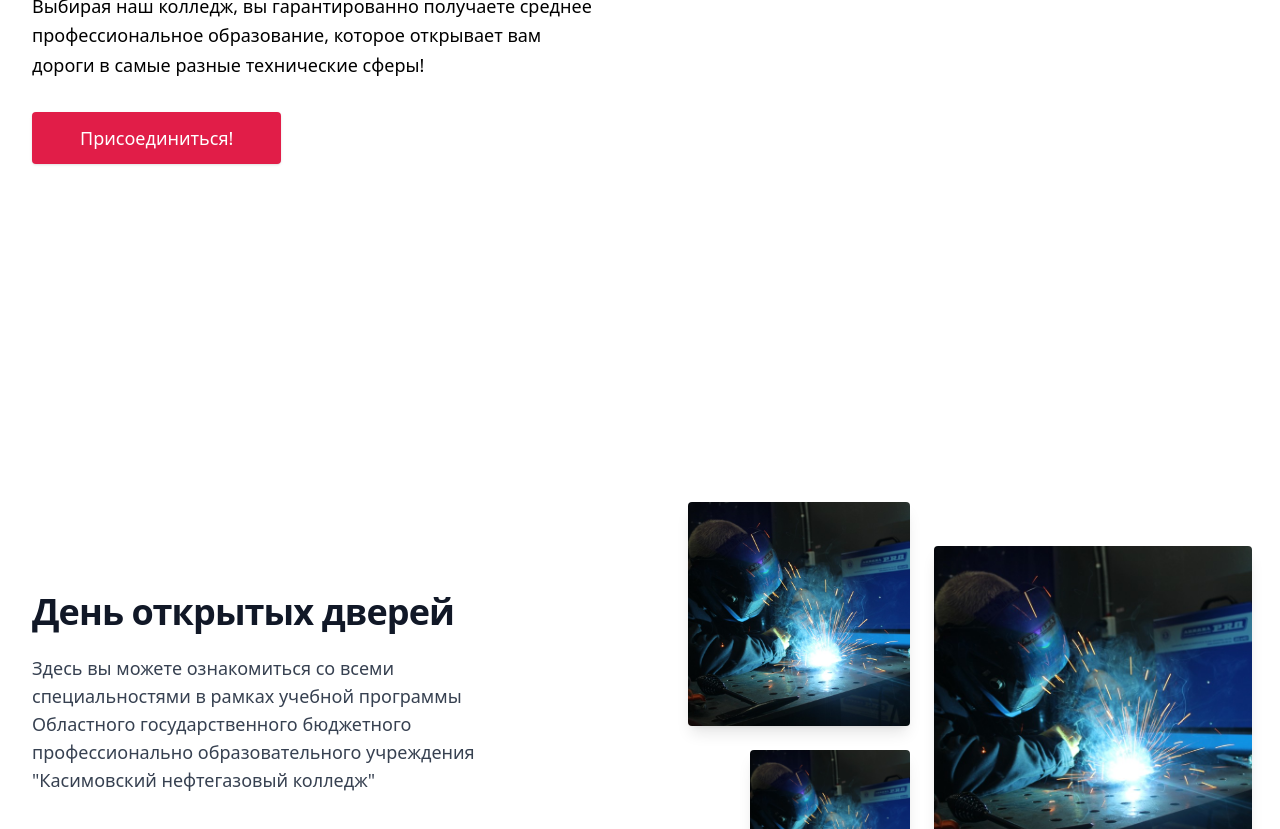
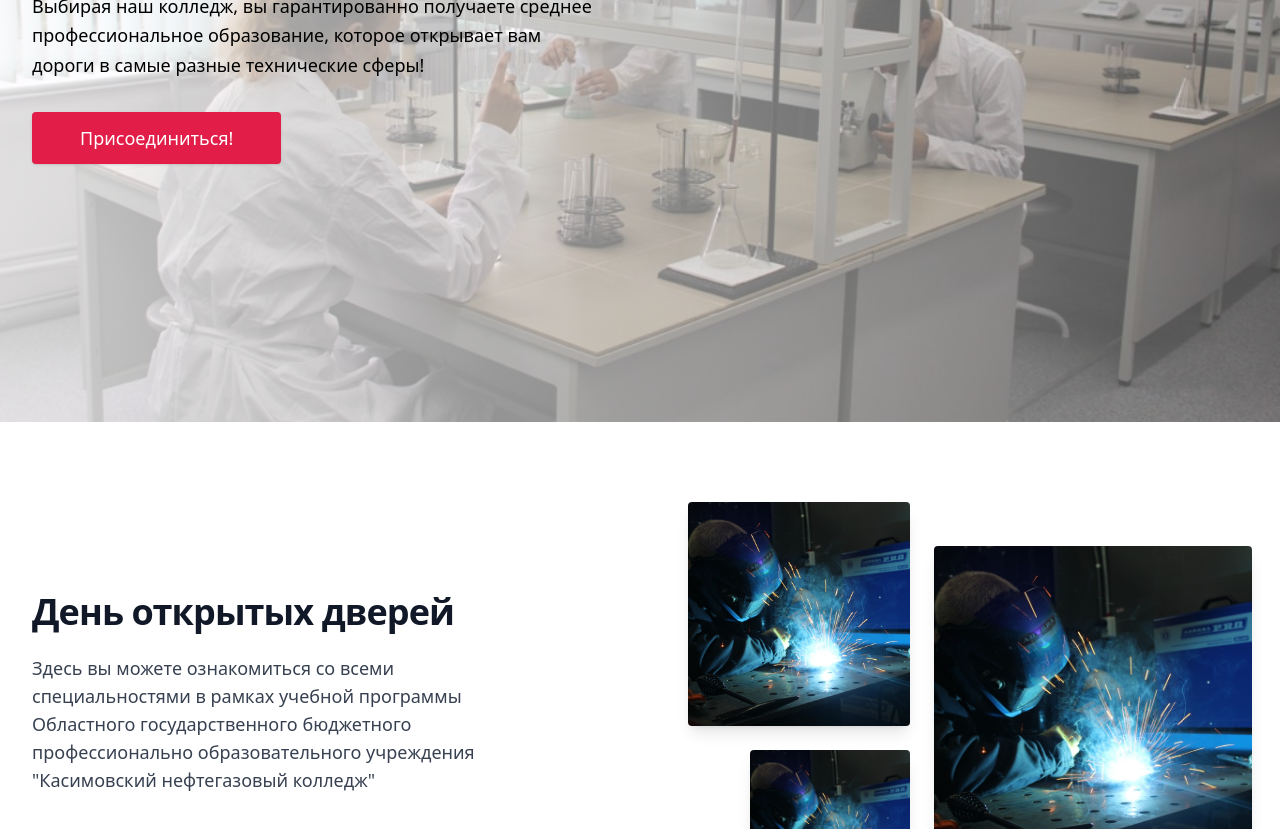
Before and after one commit to Darkleizing/dayopendor, a website: page index.html in a window 1280 px wide. Shown: the part 461-1290 px from the top of the page. Drawn offline with nearby package versions, Linux system fonts and the light colour scheme.

Commit message:
Update index.html

```diff
--- a/index.html
+++ b/index.html
@@ -50,7 +50,7 @@
   <main>
     <!-- баннер -->
     <section
-  class="relative bg-[url(images/2.jpg)] bg-cover bg-center bg-no-repeat"
+  class="relative bg-cover bg-center bg-no-repeat" style="background-image: url(images/2.jpg)"
 >
   <div
     class="absolute inset-0 bg-white/75 sm:bg-transparent sm:bg-gradient-to-r sm:from-white/75 sm:to-white/25"
```
